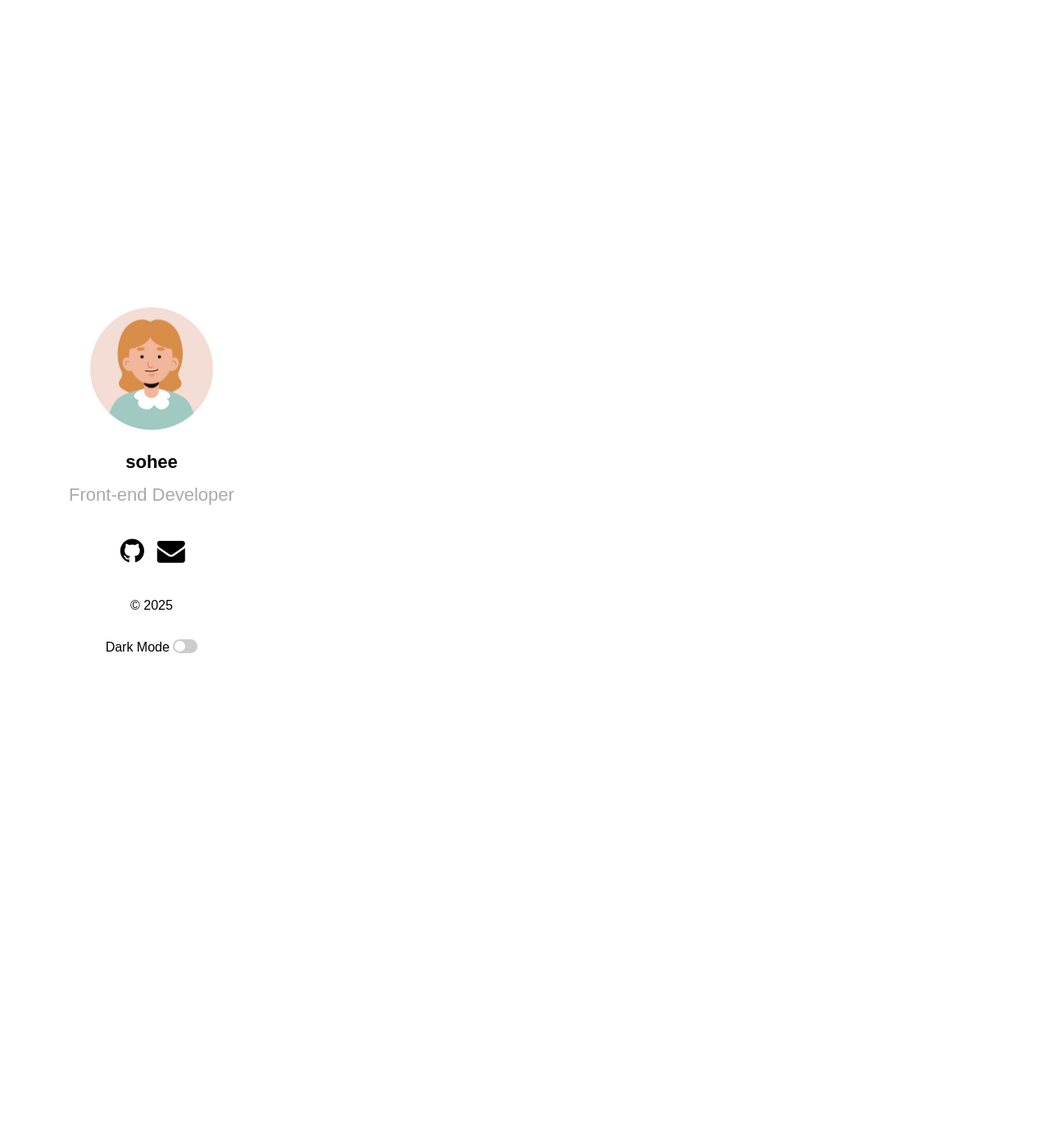
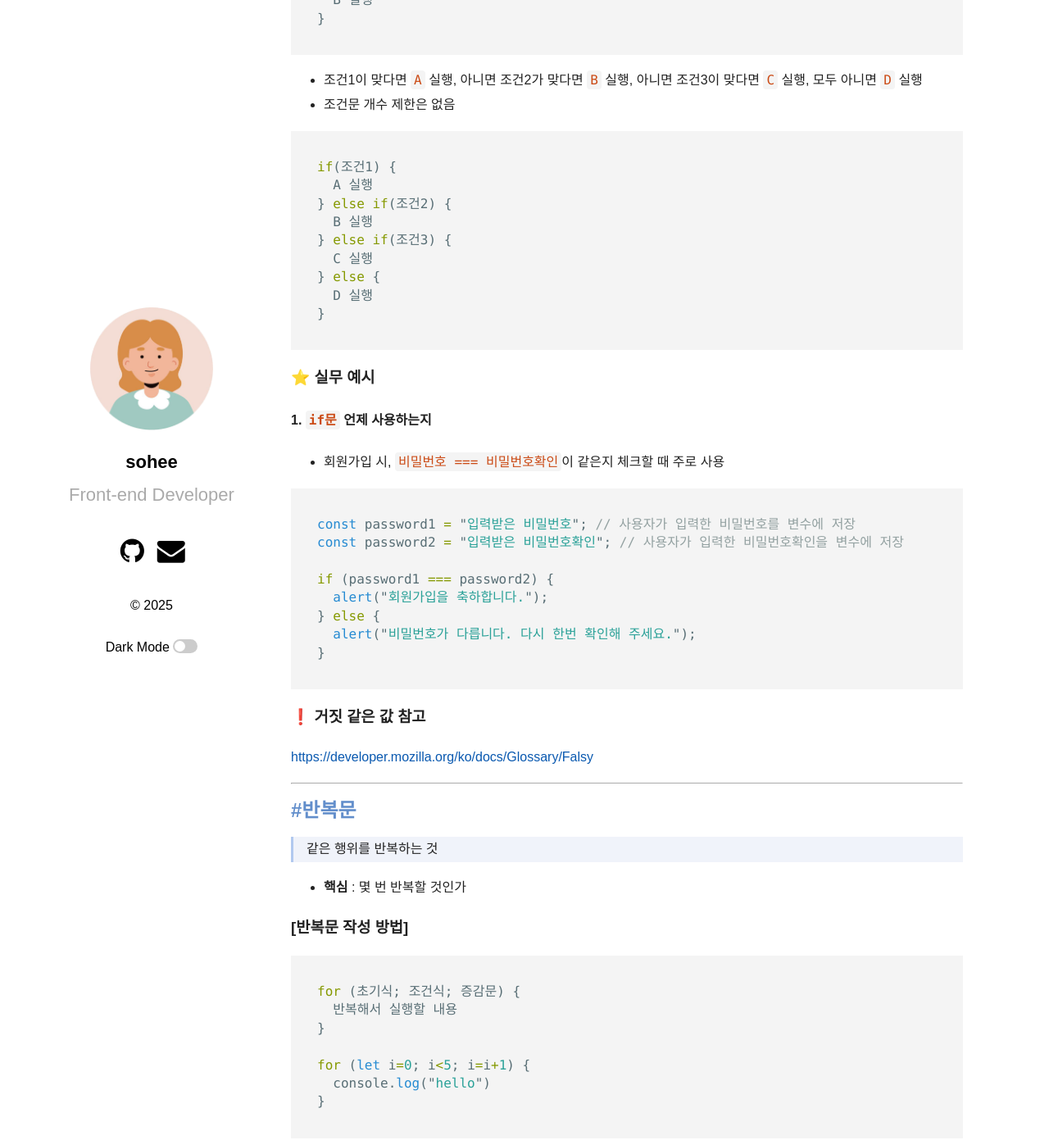
Before and after one commit to shkim00216/shkim00216.github.io, a Jekyll site: the page built from _posts/2025-01-20-2-Javascript2.md, in a window 1280 px wide and 1400 px high, scrolled down 2805 px. Shown: the top 1391 px of the window at 82% size. Built offline with Jekyll 4.4.1, drawn with Linux system fonts in a browser that asks for light colours; some web fonts are replaced; some of the changed text lies outside the part shown.

Commit message:
0122 upload
자바스크립트 조건문, 반복문 등 정리

````diff
--- a/_posts/2025-01-20-2-Javascript2.md
+++ b/_posts/2025-01-20-2-Javascript2.md
@@ -67,9 +67,9 @@
 - 숫자와 문자의 연산 결과는 문자열로 계산됨(`+`)
   - 다른 `-`, `*` 연산은 어느정도 유연성으로 숫자로 계산됨
 
-#### ⭐️ 실무 예제
+#### ⭐️ 실무 예시
 
-#### 1. 나머지(%) 연산자 사용
+#### 1. `나머지(%)` 연산자 사용
 
 - 게시판의 게시물에서 각 줄을 **홀/짝으로 구분**하고 색을 다르게 할 때 사용
 
@@ -89,12 +89,159 @@
 #### ❗️ 엄격한 동치연산자
 
 - `==`, `!=`는 타입은 무시한채 값만 비교함(느슨한 동치연산자 - 실무 사용 X)
-- `===`, `!==`는 데이터 타입과 값까지 같아야 True
+- `===`, `!==`는 데이터 타입과 값까지 같아야 `True`
 
 ### 3. 논리연산자
 
 > 논리연산자는 `그리고(&&), 또는(||), 부정(!)`을 나타내는 기호를 의미
 
-- `&&` : 양쪽이 모두 True여야 True를 반환
-- `||` : 한쪽만 True여도 True를 반환
-- `!` : Boolean을 반전시킴
+- `&&` : 양쪽이 모두 `True`여야 `True`를 반환
+- `||` : 한쪽만 `True`여도 `True`를 반환
+- `!` : `Boolean`을 반전시킴
+
+---
+
+## #조건문
+
+> 컴퓨터가 조건에 맞는지 `true`와 `false`로 판단하여 판단을 기반으로 각각 다른 명령을 실행할 수 있도록 하는 것
+
+- **핵심** : 시작점과 끝점이 존재
+- 비교 연산자와 함께 쓰임
+- 조건이 맞다면 `A` 실행, 아니라면 `B` 실행
+
+```javascript
+if(조건) {
+  A 실행
+} else {
+  B 실행
+}
+```
+
+- 조건1이 맞다면 `A` 실행, 아니면 조건2가 맞다면 `B` 실행, 아니면 조건3이 맞다면 `C` 실행, 모두 아니면 `D` 실행
+- 조건문 개수 제한은 없음
+
+```javascript
+if(조건1) {
+  A 실행
+} else if(조건2) {
+  B 실행
+} else if(조건3) {
+  C 실행
+} else {
+  D 실행
+}
+```
+
+### ⭐️ 실무 예시
+
+#### 1. `if문` 언제 사용하는지
+
+- 회원가입 시, `비밀번호 === 비밀번호확인`이 같은지 체크할 때 주로 사용
+
+```javascript
+const password1 = "입력받은 비밀번호"; // 사용자가 입력한 비밀번호를 변수에 저장
+const password2 = "입력받은 비밀번호확인"; // 사용자가 입력한 비밀번호확인을 변수에 저장
+
+if (password1 === password2) {
+  alert("회원가입을 축하합니다.");
+} else {
+  alert("비밀번호가 다릅니다. 다시 한번 확인해 주세요.");
+}
+```
+
+### ❗️ 거짓 같은 값 참고
+
+<https://developer.mozilla.org/ko/docs/Glossary/Falsy>
+
+---
+
+## #반복문
+
+> 같은 행위를 반복하는 것
+
+- **핵심** : 몇 번 반복할 것인가
+
+### [반복문 작성 방법]
+
+```javascript
+for (초기식; 조건식; 증감문) {
+  반복해서 실행할 내용
+}
+
+for (let i=0; i<5; i=i+1) {
+  console.log("hello")
+}
+```
+
+- 초기식 : 변수의 선언 `let 변수 = 0`
+- 조건식 : 반복할 조건
+- 증감식 : 변수의 증가 또는 감소 식 `i++`/`i--`
+
+❗️ 특정 조건 만족 시,
+조건식을 통한 정상 종료 이전에도 `종료(break)` 가능
+명령문을 실행하지 않고 다음 반복으로 `건너뛰기(continue)` 가능
+
+### ⭐️ 실무 예시
+
+#### 1. `for문` 언제 사용하는지
+
+- 동일한 형태의 게시물이나 글, 그림 등을 **반복적으로 보여줄때** 주로 사용
+- 예를 들어 **실시간 검색어** 같이 반복되는 컨텐츠를 보여줄 경우
+
+---
+
+## #수학 객체
+
+> 자바스크립트의 **수학 기능**을 사용하는 명령어
+
+### [수학 객체의 종료]
+
+#### 1. 최대값, 최소값 구하기
+
+```javascript
+// 최대값, 최소값
+Math.max(4, 29, 1, 12); // 29
+Math.min(4, 29, 1, 12); // 1
+```
+
+#### 2. 반올림, 올림, 버림
+
+```javascript
+Math.round(2.712); // 3
+Math.ceil(4.1); // 5
+Math.floor(12.8); // 12
+```
+
+#### 3. 랜덤 수 생성
+
+```javascript
+Math.random(); // 0.822...(0 ~ 1 까지의 임의의 수)
+```
+
+#### 4. 루트
+
+```javascript
+Math.sqrt(2); // 1.414...
+```
+
+### ⭐️ 실무 예시
+
+#### 1. `Math.random()` 언제 사용하는지
+
+- **휴대폰 인증번호** 등의 랜덤 숫자를 만들어 낼 때 사용
+
+---
+
+## #JAVASCRIPT로 HTML 조작하기(DOM)
+
+> **Document Object Model** : 웹브라우저가 정적인 웹페이지를 변경하거나 조작하기 위해 `HTML` 파일을 자바스크립트 객체로 만들어 줌
+
+- `HTML`과 자바스크립트가 서로 상호작용하여 동적인 페이지 제작 가능
+
+### [DOM 사용방법]
+
+```javascript
+document.getElementById("tagID").InnerText;
+// value, style, TextContent 등등
+// HTML 파일에서."tagID"라는 id를 가진 태그를 선택해서.제어한다
+```
````
Also changed, not shown: _posts/2025-01-19-4-Javascript.md (+2 -2 lines).
